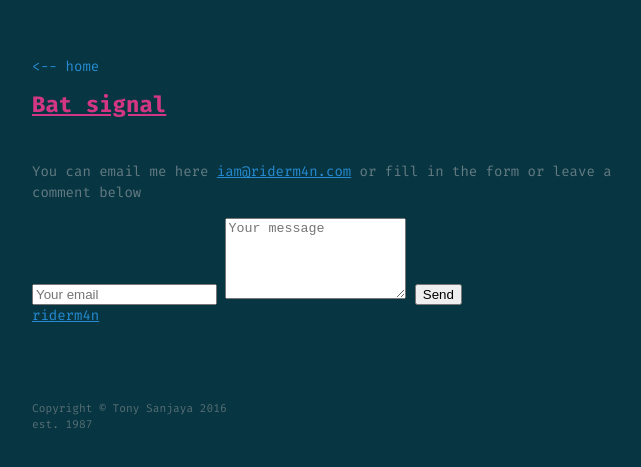
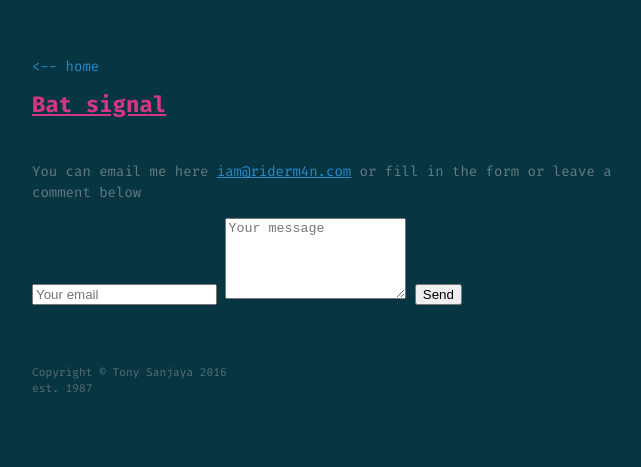
Before and after one commit to sanjayatony/sanjayatony.github.io, a Jekyll site: the page built from bat-signal.md, in a window 1280 px wide. Shown: the top 467 px of the page, without its empty margins (308-949 px from the left). Built offline with Jekyll 4.4.1, drawn with Linux system fonts in a browser that asks for light colours.

Commit message:
remove muut

```diff
--- a/bat-signal.md
+++ b/bat-signal.md
@@ -13,5 +13,3 @@ You can email me here <mailto:iam@riderm4n.com> or fill in the form or leave a c
 	<input type="text" name="_gotcha" style="display:none" />
     <input type="submit" value="Send">
 </form>
-
-<a class="muut" href="https://muut.com/i/tonysj/comments" type="dynamic">riderm4n</a>
```
